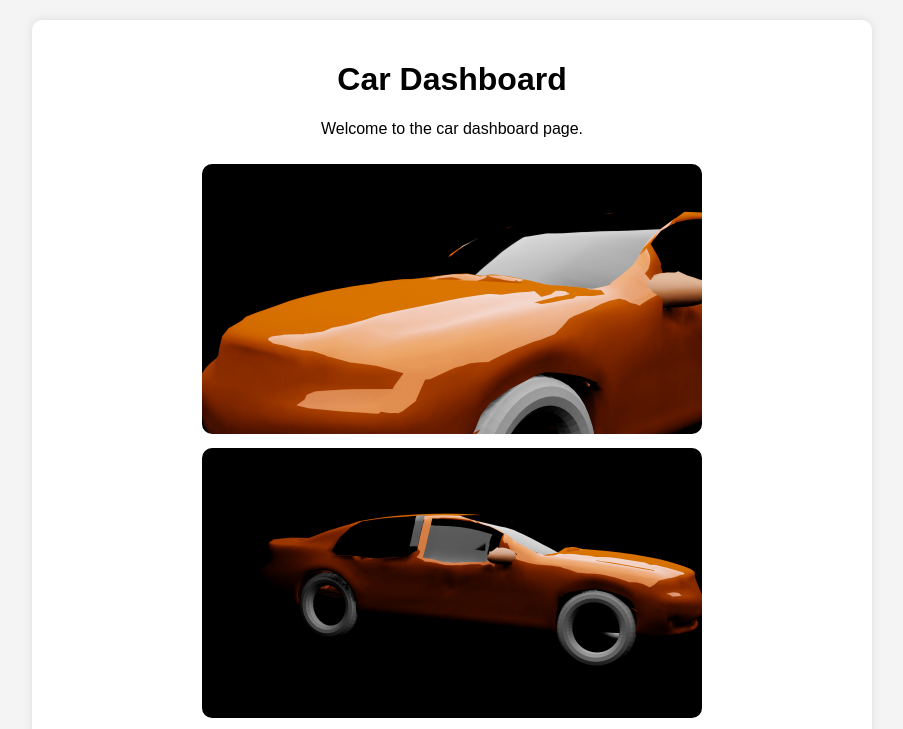
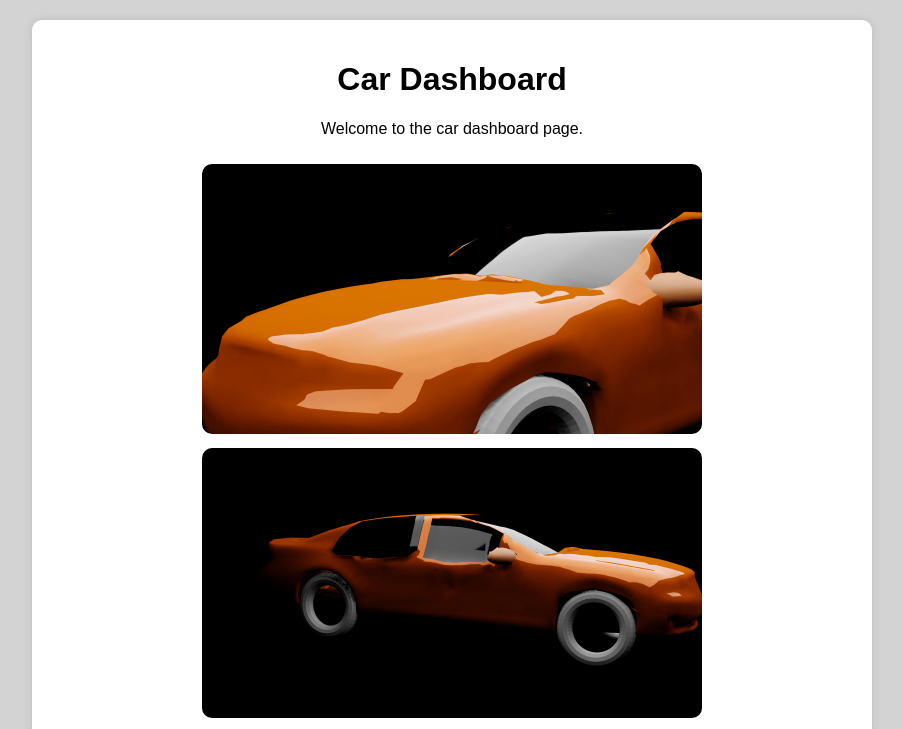
Before and after one commit to KZyce/Week-7, a plain HTML site: page index.html in a window 1280 px wide. Shown: the top 729 px of the page, without its empty margins (188-1091 px from the left). Drawn offline with Linux system fonts and the light colour scheme; grey boxes are pictures that could not be loaded.

Commit message:
Update index.html

```diff
--- a/index.html
+++ b/index.html
@@ -8,7 +8,7 @@
         body {
             font-family: Arial, sans-serif;
             text-align: center;
-            background-color: #f4f4f4;
+            background-color: #d3d3d3;
             margin: 0;
             padding: 20px;
         }
```
